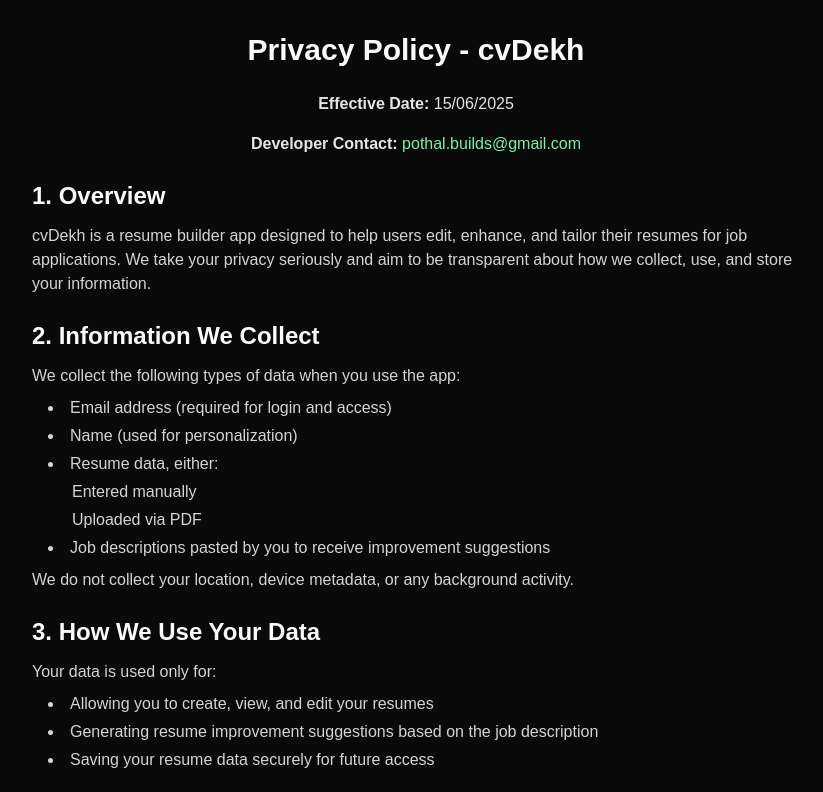
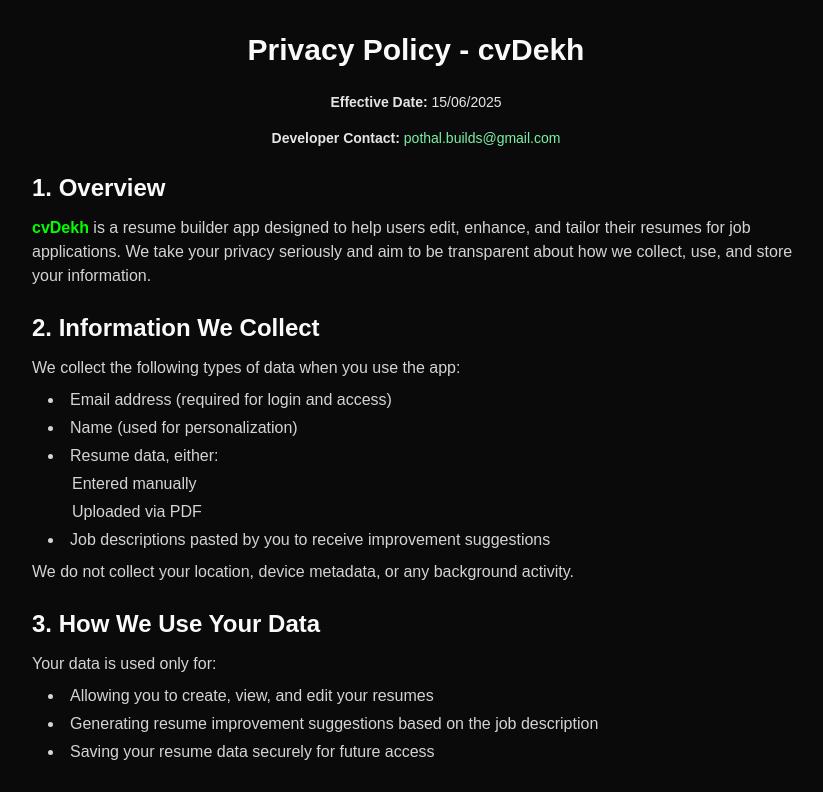
Before and after one commit to arthishaxom/cvDekh, a Next.js app in the folder cvdekh-landing/: page /privacy-policy in a window 1280 px wide. Shown: the top 792 px of the page, without its empty margins (224-1047 px from the left). Built offline with nearby package versions, Linux system fonts and the light colour scheme.

Commit message:
style(privacy-policy): update text styling and formatting in privacy policy page
- Change text size from 'text-md' to 'text-sm' for consistency
- Add bold styling and green color to 'cvDekh' brand name

```diff
--- a/cvdekh-landing/src/app/privacy-policy/page.tsx
+++ b/cvdekh-landing/src/app/privacy-policy/page.tsx
@@ -7,10 +7,10 @@
         <h1 className="text-3xl font-bold mb-6 text-center">
           Privacy Policy - cvDekh
         </h1>
-        <p className="mb-4 text-md text-center text-neutral-200">
+        <p className="mb-4 text-sm text-center text-neutral-200">
           <strong>Effective Date:</strong> {launchDate}
         </p>
-        <p className="mb-6 text-md text-center text-neutral-200">
+        <p className="mb-6 text-sm text-center text-neutral-200">
           <strong>Developer Contact:</strong>{" "}
           <span className="text-green-300">
             <a href="mailto:pothal.builds@gmail.com">pothal.builds@gmail.com</a>
@@ -20,10 +20,11 @@
         <section className="mb-6">
           <h2 className="text-2xl font-semibold mb-3">1. Overview</h2>
           <p className="text-neutral-300">
-            cvDekh is a resume builder app designed to help users edit, enhance,
-            and tailor their resumes for job applications. We take your privacy
-            seriously and aim to be transparent about how we collect, use, and
-            store your information.
+            <span className="font-bold text-[#00ff00]">cvDekh</span> is a resume
+            builder app designed to help users edit, enhance, and tailor their
+            resumes for job applications. We take your privacy seriously and aim
+            to be transparent about how we collect, use, and store your
+            information.
           </p>
         </section>
 
```
